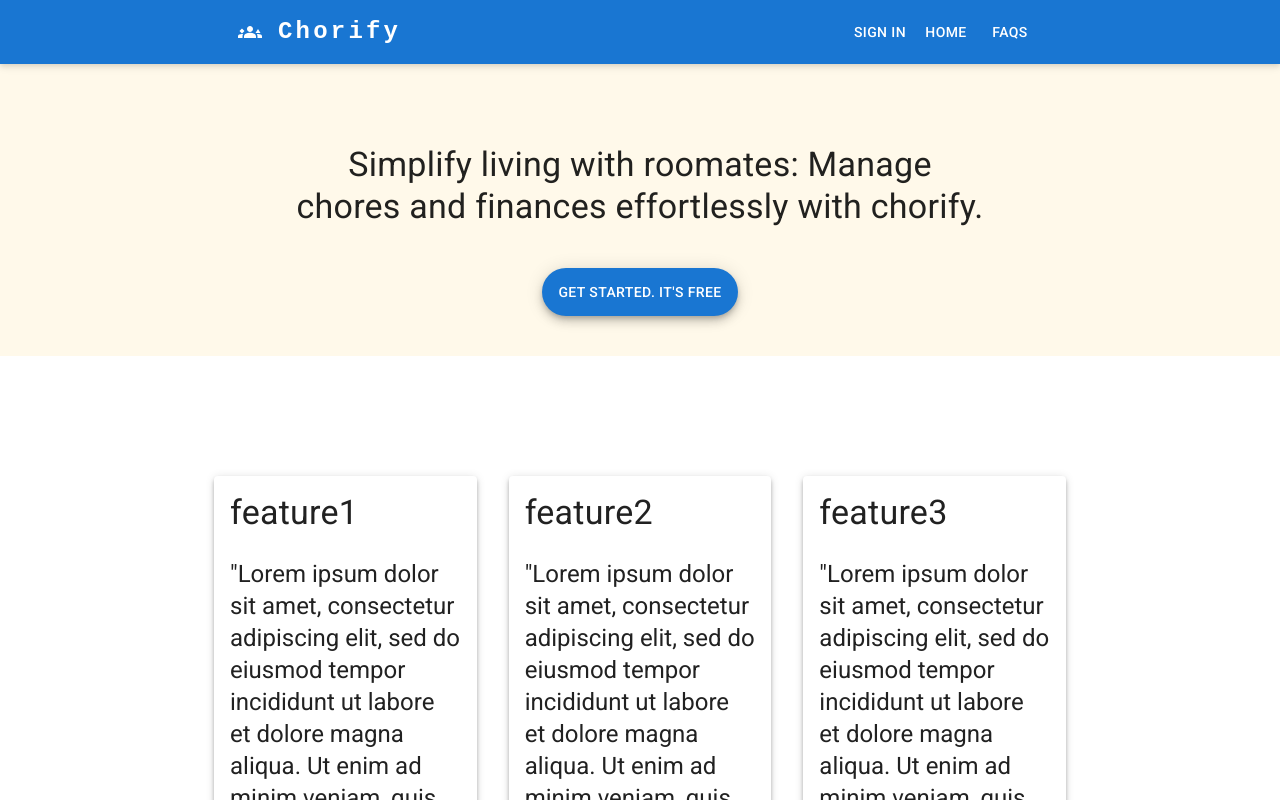
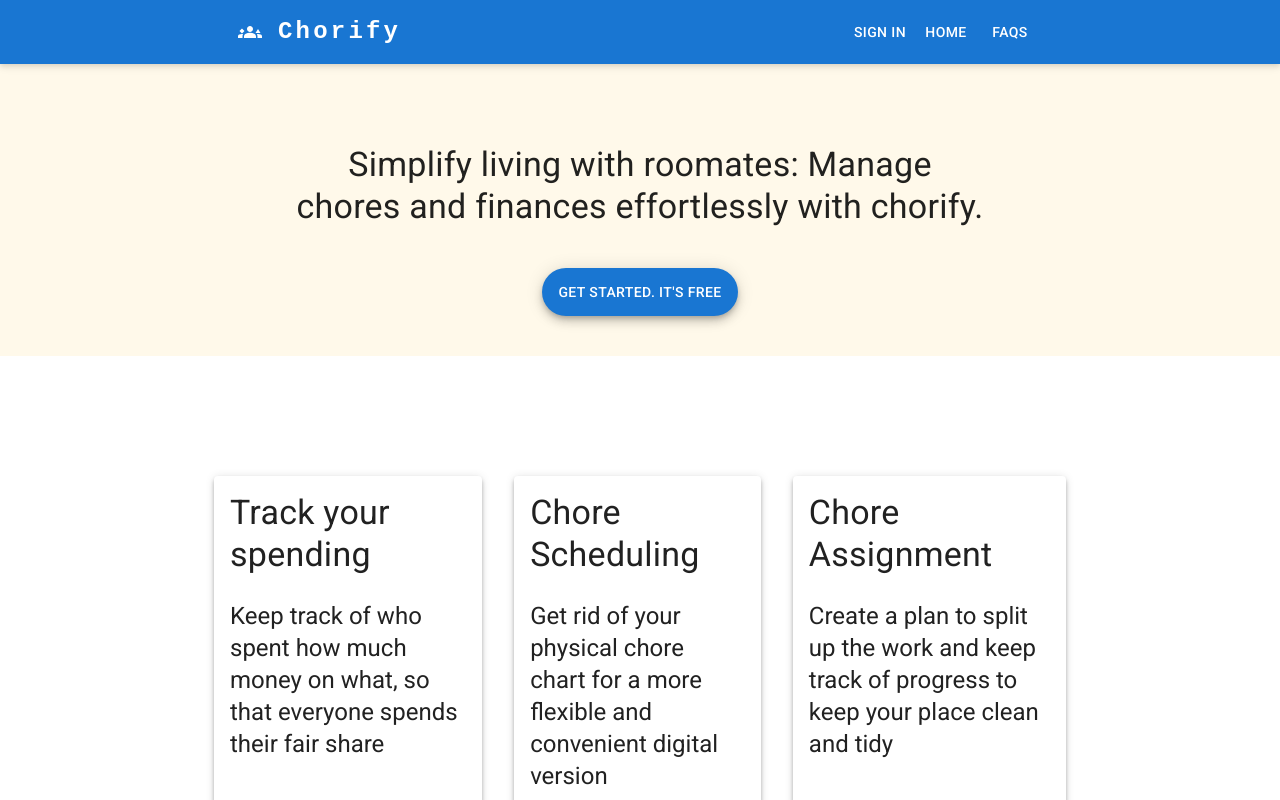
Before and after one commit to ludioludius/roomates-chore-organizer, a React (Create React App) app in the folder frontend/: page /home in a window 1280 px wide. Shown: the top 800 px of the page. Built offline with nearby package versions, Linux system fonts and the light colour scheme.

Commit message:
added feature cards

```diff
--- a/frontend/src/Pages/Home.js
+++ b/frontend/src/Pages/Home.js
@@ -1,7 +1,9 @@
 import { Container, Typography, Box, Fab, Paper } from '@mui/material'
 import ButtonAppBar from '../components/ButtonAppBar'
 
-const features = ["feature1", 'feature2', 'feature3']
+const features = [ {name: 'Track your spending' , description: 'Keep track of who spent how much money on what, so that everyone spends their fair share' },
+                   {name: 'Chore Scheduling' , description: 'Get rid of your physical chore chart for a more flexible and convenient digital version' },
+                   {name: 'Chore Assignment' , description: 'Create a plan to split up the work and keep track of progress to keep your place clean and tidy' }]
 
 const Home = () => {
     return (
@@ -46,8 +48,8 @@ return (
     return (
         <Paper  elevation={4}>
         <Box sx={{ m: 2 }}>
-        <Typography variant='h4'> {feature} </Typography>
-        <Typography variant='h5' sx={{ mt: 3 }}> "Lorem ipsum dolor sit amet, consectetur adipiscing elit, sed do eiusmod tempor incididunt ut labore et dolore magna aliqua. Ut enim ad minim veniam, quis nostrud exercitation ullamco laboris nisi ut aliquip ex ea commodo consequat."</Typography>
+        <Typography variant='h4'> {feature.name} </Typography>
+        <Typography variant='h5' sx={{ mt: 3 }}> {feature.description} </Typography>
         </Box>
         </Paper>
         )
```
